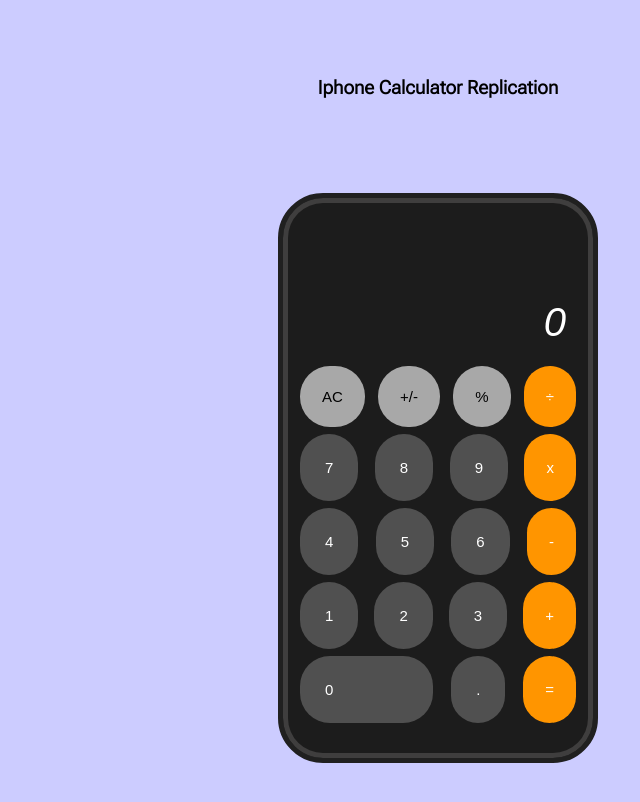
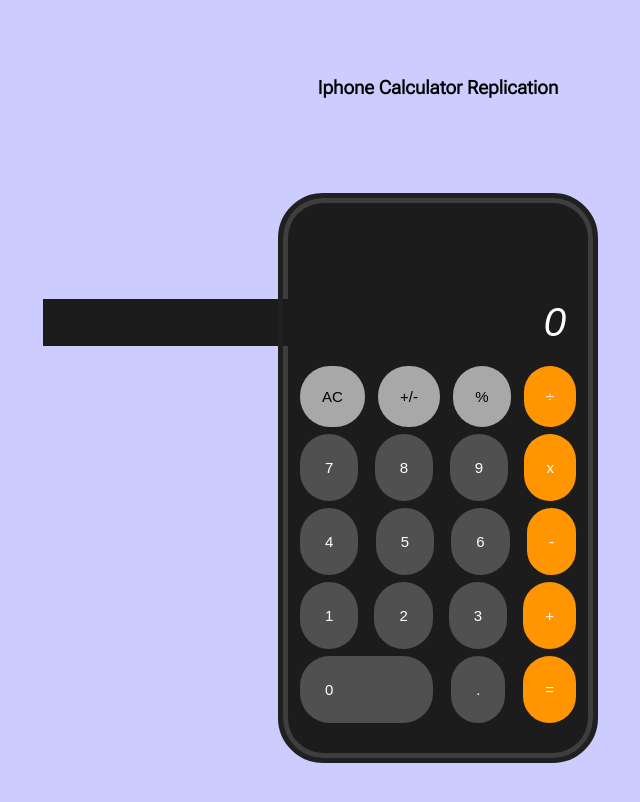
Before and after one commit to rylan386/calculator, a plain HTML site: page index.html in a window 1280 px wide. Shown: the whole page, without its empty margins (210-850 px from the left). Drawn offline with Linux system fonts and the light colour scheme.

Commit message:
Fixed display width

```diff
--- a/style.css
+++ b/style.css
@@ -24,7 +24,6 @@ body {
     background-color: #1C1C1C;
     border: none;
     color: white;
-    width: 275px;
     display: flex;
     justify-content: flex-end;
     margin-right: 20px;
```
